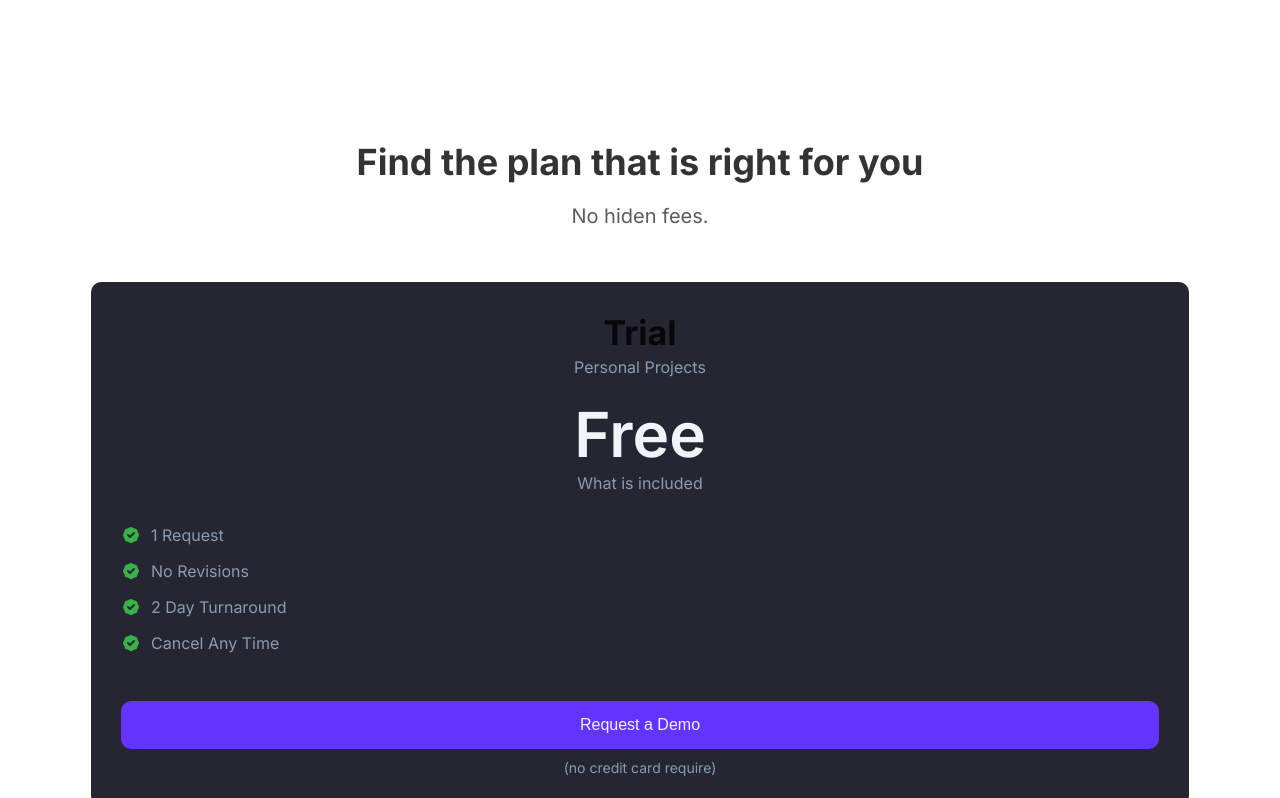
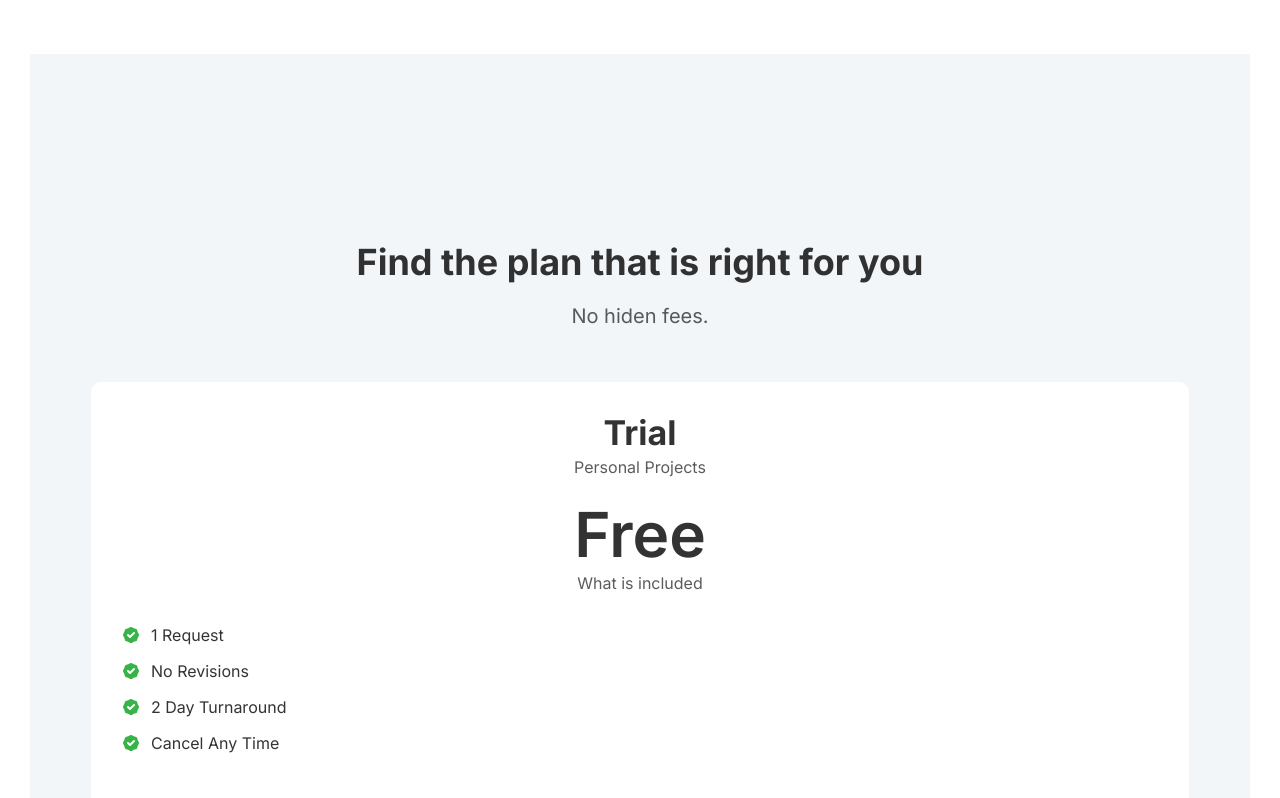
Before and after one commit to chrisprodev/lading_page, a Gatsby site: page / in a window 1280 px wide. Shown: the part 4820-5618 px from the top of the page. Built offline with nearby package versions, Linux system fonts and the light colour scheme; Gatsby itself is replaced by a stand-in of ours.

Commit message:
Update Pricing (styles)

```diff
--- a/src/components/PricingCard.jsx
+++ b/src/components/PricingCard.jsx
@@ -43,29 +43,30 @@ const Container = styled.div`
   align-items: center;
   border-radius: 1rem;
   padding: 3rem;
-  background: #262633;
+  background: #fff;
   width: 26rem;
   transition: all 100ms ease;
 
   :hover {
-    outline: solid 2px var(--purple);
+    outline: solid 2px var(--blue);
   }
 
   span {
     font-size: 1.6rem;
     line-height: 2.8rem;
-    color: var(--gray-2);
+    color: var(--black);
+    opacity: 0.8;
   }
 
   .pricing__price {
     font-weight: 600;
     margin-top: 4rem;
     font-size: 6.2rem;
-    color: var(--white);
+    color: var(--black);
+    opacity: 1;
   }
 
   .pricing__tag {
-    color: var(--gray-2);
     margin-top: 2rem;
   }
 
@@ -90,7 +91,7 @@ const Container = styled.div`
       span {
         font-size: 1.6rem;
         line-height: 3.6rem;
-        color: var(--gray-2);
+        opacity: 1;
       }
     }
   }
@@ -99,20 +100,21 @@ const Container = styled.div`
     cursor: pointer;
     width: 100%;
     height: 4.8rem;
-    background: var(--purple);
-    color: var(--white);
+    background: var(--blue);
+    color: #fff;
     border-radius: 1rem;
     border: none;
     font-size: 1.6rem;
     transition: all 150ms ease;
 
     :hover {
-      background: var(--purple-hover);
+      background: var(--blue-2);
     }
   }
 
   small {
-    color: var(--gray-2);
+    color: var(--black);
+    opacity: 0.8;
     margin-top: 1rem;
     font-size: 1.4rem;
   }
--- a/src/global.css
+++ b/src/global.css
@@ -13,6 +13,7 @@
   --orange:#F9A439;
   --blue:#1081FF;
   --blue-2:#1A4AB9;
+  --dark-gray:#1E2432;
   --opacity-7:rgba(255, 255, 255, 0.7);
   --opacity-5:rgba(255, 255, 255, 0.5);
   --opacity-3:rgba(255, 255, 255, 0.3);
--- a/src/pages/index.jsx
+++ b/src/pages/index.jsx
@@ -144,8 +144,8 @@ export default function Home() {
                 </div>
               </MiniFeatures>
             </Features>
-
             <Pricing>
+              <PricingContentWrapper>
                 <h2>Find the plan that is right for you</h2>
                 <p>No hiden fees.</p>
                 <PricingWrapper>
@@ -153,6 +153,7 @@ export default function Home() {
                     <PricingCard {...card} />
                   ))}
                 </PricingWrapper>
+              </PricingContentWrapper>
             </Pricing>
 
             <Testimonials>
@@ -400,12 +401,16 @@ const MiniFeatures = styled.div`
 `
 
 const Pricing = styled.section`
+  padding: 10rem 0;
+  background: #f2f6f9;
+`
+
+const PricingContentWrapper = styled.div`
   display: flex;
   flex-direction: column;
   align-items: center;
   width: 100%;
   max-width: 129rem;
-  margin-top: 23rem;
   margin-left: auto;
   margin-right: auto;
 
@@ -431,7 +436,7 @@ const Pricing = styled.section`
 const PricingWrapper = styled.div`
   display: flex;
   justify-content: space-between;
-  gap: 2rem;
+  gap: 3rem;
   margin-top: 5rem;
 
   @media only screen and (max-width: 1340px) {
```
Lines whose indentation alone changed are shown as unchanged.
